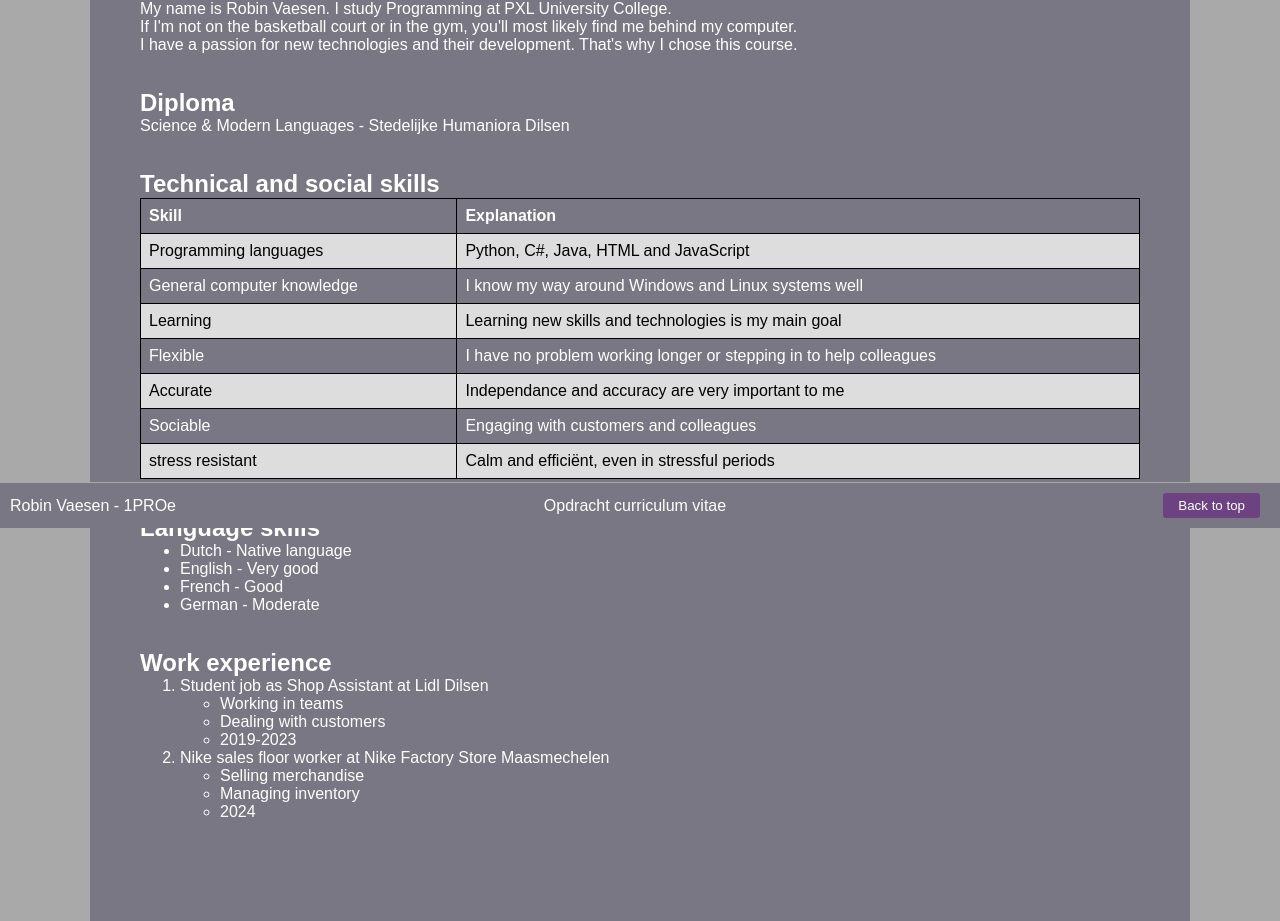
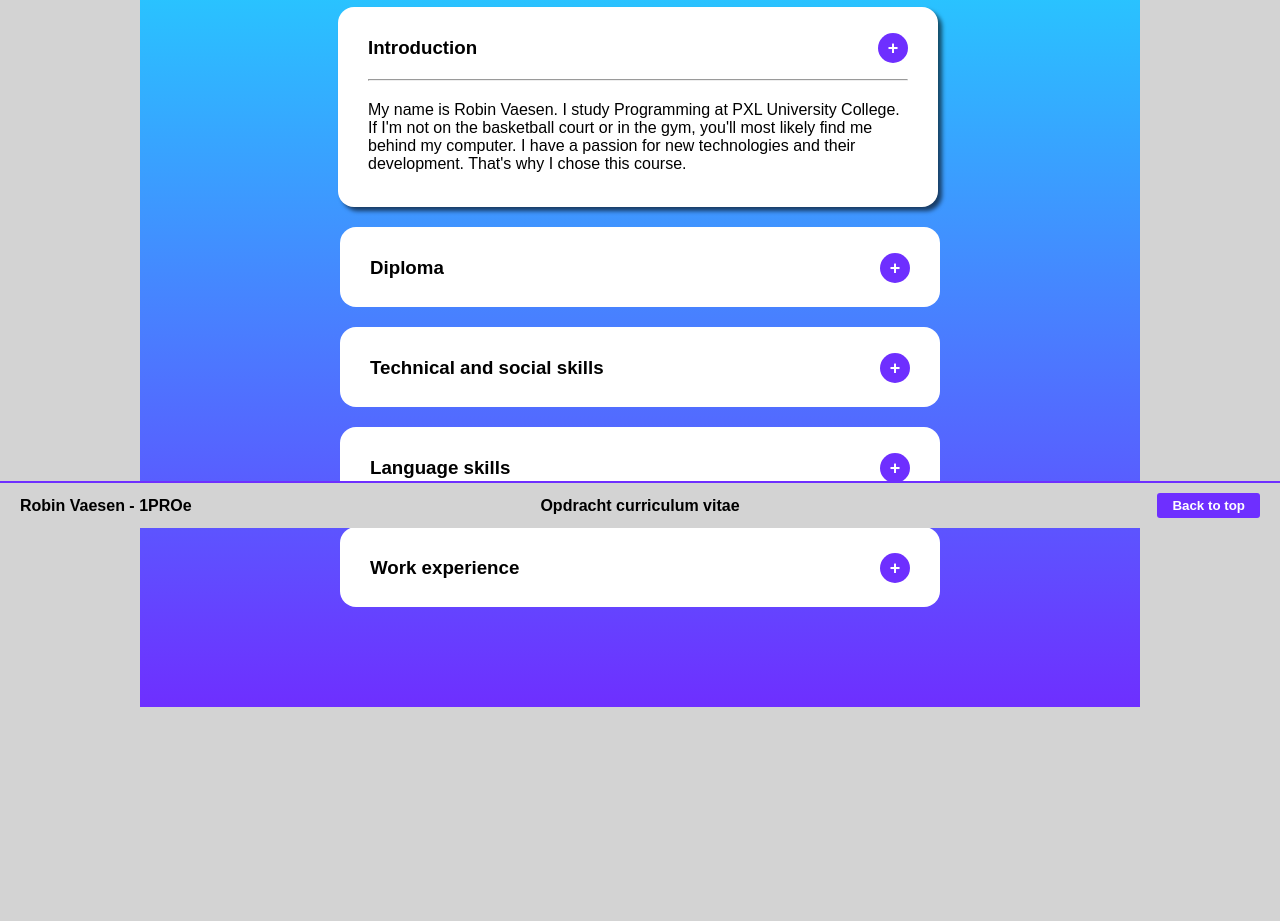
Before and after one commit to RobinVaesenPXL/Project_Web_WPL1, a plain HTML site: page cv.html in a window 1280 px wide. Shown: the part 272-1193 px from the top of the page. After the commit the page ends 979 px from the top, so only its background shows below. Drawn offline with Linux system fonts and the light colour scheme.

Commit message:
WEB-08 Added new design

```diff
--- a/cv.css
+++ b/cv.css
@@ -1,21 +1,106 @@
+* {
+    box-sizing: border-box;
+    margin: 0;
+    padding: 0;
+}
+
 body {
+    background-color: lightgrey;
+    display: flex;
+    flex-direction: column;
+    font-family: sans-serif;
     margin: 0;
-    font-family: sans-serif;
-    background-color: darkgray;
+    padding: 0;
+    align-items: center;
+    justify-content: center;
 }
 
 main {
     width: 1000px;
     margin: 0 auto;
     padding: 10px 50px 100px 50px;
+    background: linear-gradient(#0ffbff, #6e2fff);
+    text-align: center;
+    display: flex;
+    flex-direction: column;
+    align-items: center;
+    justify-content: center;
+    gap: 20px;
+}
+
+.card {
+    height: 80px;
+    width: 600px;
+    background-color: white;
+    border-radius: 1em;
+    padding: 30px;
+    position: relative;
+    transition: 0.3s ease;
+}
+
+.card.open {
+    margin-top: -4px;
+    margin-left: -4px;
+    box-shadow: 4px 4px 4px rgba(0, 0, 0, 0.6);
+}
+
+.card.one.open {
+    height: 200px;
+}
+
+.card.two.open {
+    height: 150px;
+}
+
+.card.three.open {
+    height: 480px;
+}
+
+.card.four.open {
+    height: 200px;
+}
+
+.card.five.open {
+    height: 280px;
+}
+
+.card-title {
+    text-align: left;
+}
+
+.card-text {
+    display: none;
+    text-align: left;
+    margin: 20px 0 0 0;
+}
+
+.card.open .card-text {
+    display: block;
+}
+
+.card-toggle {
+    position: absolute;
+    display: flex;
+    justify-content: center;
+    align-items: center;
+    top: 26px;
+    right: 30px;
+    font-size: 18px;
+    font-weight: bold;
+    height: 30px;
+    width: 30px;
+    background-color: #6e2fff;
+    border: none;
     color: white;
-    background-color: rgb(121, 119, 131);
+    border-radius: 50%;
+    cursor: pointer;
+    transition: 0.3s ease;
 }
 
 .picture-of-me {
-    transition: box-shadow 0.3s ease;
+    transition: 0.3s ease;
     border: 2px solid transparent;
-    transition: border-color 0.3s ease;
+    cursor: pointer;
 }
 
 .picture-of-me:hover {
@@ -29,18 +114,19 @@ main {
 }
 
 h2 {
-    margin-top: 35px;
-    margin-bottom: 0;
+    color: white;
+    font-size: 48px;
+    margin-top: 50px;
+    text-shadow: 0 4px 8px rgba(0, 0, 0, 0.3);
 }
 
-p, ul, ol {
-    margin-top: 0;
+hr {
+    display: none;
+    margin-top: 20px;
 }
 
-
-
-.job-title {
-    margin-bottom: 0;
+.card.open hr {
+    display: block;
 }
 
 table {
@@ -59,18 +145,27 @@ table {
     background-color: #dddddd;
   }
 
+  li {
+    margin-left: 30px;
+  }
+
+  .job-description {
+    margin-left: 60px;
+  }
+
 .footer {
     display: flex;
     justify-content: space-between;
     align-items: center;
     position: fixed;
+    left: 0;
     bottom: 0;
     right: 0;
-    width: calc(100% - 30px);
+    width: 100%;
     padding: 10px 20px;
-    background-color: rgb(121, 119, 131);
-    color: white;
-    border-top: 1px solid darkgray;
+    font-weight: bold;
+    background-color: lightgrey;
+    border-top: 2px solid #6e2fff;
     z-index: 1000;
 }
 
@@ -89,14 +184,15 @@ table {
 .footer-button {
     margin: 0;
     padding: 5px 15px;
-    background-color: #6c4280;
+    background-color: #6e2fff;
     color: white;
+    font-weight: bold;
     border: none;
     border-radius: 3px;
     cursor: pointer;
-    transition: background-color 0.3s;
+    transition: 0.3s ease;
 }
 
 .footer-button:hover {
-    background-color: #362140;
+    background-color: #6c4280;
 }
--- a/cv.html
+++ b/cv.html
@@ -2,24 +2,46 @@
 <html lang="en">
     <head>
         <meta charset="UTF-8">
+        <meta name="viewport" content="width=device-width, initial-scale=1.0">
         <title>CV</title>
-        <link rel="stylesheet" href="./cv.css">
-        <script src="cv.js"></script>
+        <link rel="stylesheet" href="cv.css">
     </head>
     <body>
         <main>
-            <h2>Robin Vaesen</h2>
+            <h2>Welcome to my Curriculum Vitae</h2>
             <img src="/images/foto.jpg" alt="picture" class="picture-of-me" height="128">
-            <h2>Introduction</h2>
-            <p>
-                My name is Robin Vaesen. I study Programming at PXL University College.<br>
-                If I'm not on the basketball court or in the gym, you'll most likely find me behind my computer.<br>
-                I have a passion for new technologies and their development. That's why I chose this course.
+
+                <div class="card one open">
+                    <h3 class="card-title">
+                        Introduction
+                    </h3>
+                    <hr>
+                    <p class="card-text">
+                        My name is Robin Vaesen. I study Programming at
+                        PXL University College. If I'm not on the basketball court or
+                        in the gym, you'll most likely find me behind my computer.
+                        I have a passion for new technologies and their development.
+                        That's why I chose this course.
                     </p>
-            <h2>Diploma</h2>
-            <p>Science & Modern Languages - Stedelijke Humaniora Dilsen</p>
-            <h2>Technical and social skills</h2>
-            <table>
+                    <button class="card-toggle">+</button>
+                </div>
+
+                <div class="card two">
+                    <h3 class="card-title">
+                        Diploma
+                    </h3>
+                    <hr>
+                    <p class="card-text">
+                        Science & Modern Languages - Stedelijke Humaniora Dilsen
+                    </p>
+                    <button class="card-toggle">+</button>
+                </div>
+
+                <div class="card three">
+                    <h3 class="card-title">
+                        Technical and social skills
+                    </h3>
+                    <table class="card-text">
                         <tr>
                           <th>Skill</th>
                           <th>Explanation</th>
@@ -53,34 +75,50 @@
                             <td>Calm and efficiënt, even in stressful periods</td>
                         </tr>
                       </table>
-            <h2>Language skills</h2>
-            <ul>
+                    <button class="card-toggle">+</button>
+                </div>
+
+                <div class="card four">
+                    <h3 class="card-title">
+                        Language skills
+                    </h3>
+                    <hr>
+                    <ul class="card-text">
                         <li>Dutch - Native language</li>
                         <li>English - Very good</li>
                         <li>French - Good</li>
                         <li>German - Moderate</li>
                     </ul>
-            <h2>Work experience</h2>
-            <ol class="job-title">
-                <li class="job-title">Student job as Shop Assistant at Lidl Dilsen</li>
+                    <button class="card-toggle">+</button>
+                </div>
+
+                <div class="card five">
+                    <h3 class="card-title">
+                        Work experience
+                    </h3>
+                    <hr>
+                    <ol class="card-text">
+                        <li>Student job as Shop Assistant at Lidl Dilsen</li>
                             <ul>
-                        <li>Working in teams</li>
-                        <li>Dealing with customers</li>
-                        <li>2019-2023</li>
+                                <li class="job-description">Working in teams</li>
+                                <li class="job-description">Dealing with customers</li>
+                                <li class="job-description">2019-2023</li>
                             </ul>
-                <li class="job-title">Nike sales floor worker at Nike Factory Store Maasmechelen</li>
+                        <li>Nike sales floor worker at Nike Factory Store Maasmechelen</li>
                             <ul>
-                        <li>Selling merchandise</li>
-                        <li>Managing inventory</li>
-                        <li>2024</li>
+                                <li class="job-description">Selling merchandise</li>
+                                <li class="job-description">Managing inventory</li>
+                                <li class="job-description">2024</li>
                             </ul>
                     </ol>
+                    <button class="card-toggle">+</button>
+                </div>
         </main>
         <footer class="footer">
             <p class="footer-left">Robin Vaesen - 1PROe</p>
             <p class="footer-center">Opdracht curriculum vitae</p>
             <button class="footer-button" id="back-to-top" onclick="topFunction()">Back to top</button>
         </footer>
-    <script src="index.js"></script>
+        <script src="cv.js"></script>
     </body>
 </html>
--- a/cv.js
+++ b/cv.js
@@ -1,4 +1,12 @@
+const cardToggles = document.querySelectorAll(".card-toggle");
+
 function topFunction() {
-  document.body.scrollTop = 0; // Safari
-  document.documentElement.scrollTop = 0; // Chrome, Firefox, IE and Opera
-}
+    document.body.scrollTop = 0; // Safari
+    document.documentElement.scrollTop = 0; // Chrome, Firefox, IE and Opera
+  }
+
+cardToggles.forEach((button) => {
+    button.addEventListener("click", () => {
+        button.parentNode.classList.toggle("open");
+    })
+})
```
Lines whose indentation alone changed are shown as unchanged.
